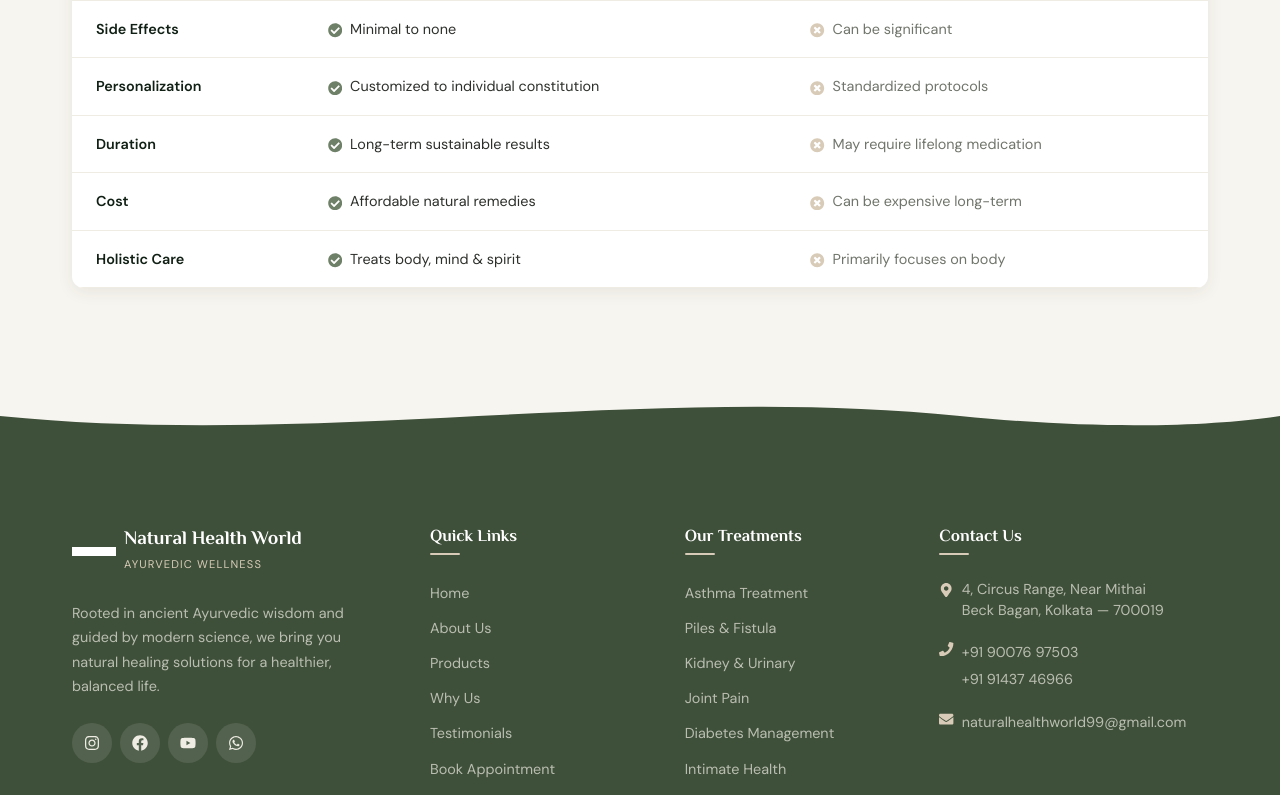
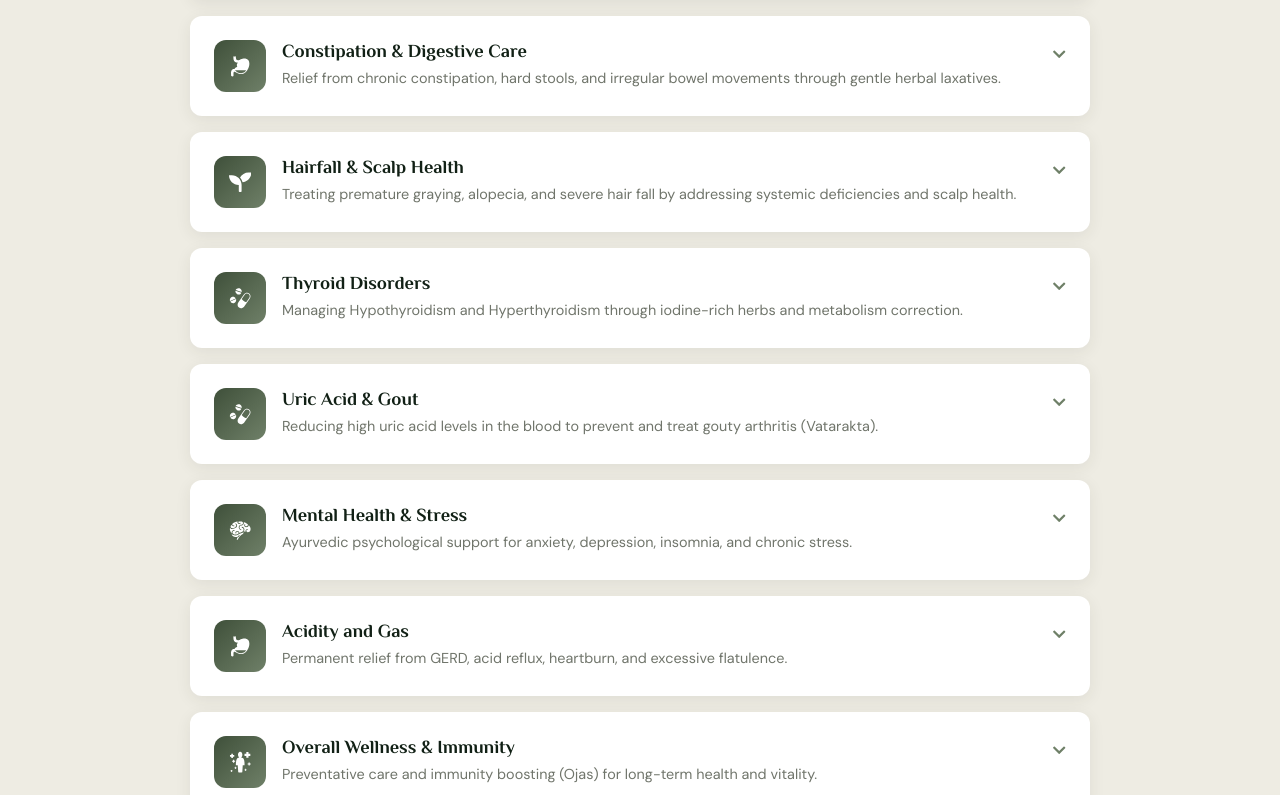
Before and after one commit to Codeaizan/Natural-Health, a React (Vite) app: page /why-us in a window 1280 px wide. Shown: the part 2805-3600 px from the top of the page. Built offline with nearby package versions, Linux system fonts and the light colour scheme.

Commit message:
feat: add 11 new specialized treatments to the data list

```diff
--- a/src/data/treatments.js
+++ b/src/data/treatments.js
@@ -56,6 +56,105 @@ const treatments = [
     successRate: '80%',
     symptoms: ['Hormonal imbalance', 'Low vitality', 'Reproductive concerns', 'Stress-related issues'],
   },
+  {
+    id: 7,
+    name: 'Weight Loss & Obesity',
+    icon: 'leaf',
+    description: 'Natural, sustainable weight management through Ayurvedic diet planning, metabolic correction, and herbal fat-burners.',
+    approach: 'We utilize Medohar Guggulu, Triphala, and targeted Udvartana (herbal powder massage) to enhance lipid metabolism without severe starvation or side effects.',
+    successRate: '82%',
+    symptoms: ['Excess weight', 'Lethargy', 'High BMI', 'Metabolic sluggishness'],
+  },
+  {
+    id: 8,
+    name: 'Skin Care & Dermatology',
+    icon: 'healing',
+    description: 'Ayurvedic management of eczema, psoriasis, acne, and pigmentation by purifying the blood and balancing Pitta dosha.',
+    approach: 'Internal administration of Neem, Manjistha, and Khadirarishta paired with external herbal pastes and Panchakarma detox (Virechana) for clear, radiant skin.',
+    successRate: '88%',
+    symptoms: ['Acne & breakouts', 'Eczema / Psoriasis', 'Skin allergies', 'Pigmentation'],
+  },
+  {
+    id: 9,
+    name: 'Liver Care',
+    icon: 'stomach',
+    description: 'Management of fatty liver, jaundice, and liver sluggishness using powerful hepatoprotective herbs.',
+    approach: 'Bhumi Amla, Kutki, and Kalmegh formulations work to detoxify the liver, reduce fat accumulation, and restore optimal hepatic enzyme function.',
+    successRate: '85%',
+    symptoms: ['Fatigue', 'Loss of appetite', 'Jaundice', 'Fatty liver disease'],
+  },
+  {
+    id: 10,
+    name: 'Women\'s Diseases & PCOS',
+    icon: 'herbs',
+    description: 'Holistic care for PCOS, menstrual irregularities, leukorrhea, and menopausal symptoms.',
+    approach: 'Ashoka, Lodhra, and Shatavari-based therapies correct hormonal imbalances, regulate the menstrual cycle, and improve uterine health naturally.',
+    successRate: '86%',
+    symptoms: ['Irregular periods', 'Pelvic pain', 'PCOS / PCOD', 'Menopausal flashes'],
+  },
+  {
+    id: 11,
+    name: 'Constipation & Digestive Care',
+    icon: 'stomach',
+    description: 'Relief from chronic constipation, hard stools, and irregular bowel movements through gentle herbal laxatives.',
+    approach: 'Customized dosages of Triphala, Isabgol, and Haritaki combined with dietary adjustments to restore natural bowel motility without causing dependency.',
+    successRate: '90%',
+    symptoms: ['Infrequent bowel movements', 'Bloating', 'Straining', 'Abdominal discomfort'],
+  },
+  {
+    id: 12,
+    name: 'Hairfall & Scalp Health',
+    icon: 'leaf',
+    description: 'Treating premature graying, alopecia, and severe hair fall by addressing systemic deficiencies and scalp health.',
+    approach: 'Bhringraj and Amla infused oils applied through Shirobhyanga, paired with internal Rasayana herbs to strengthen hair follicles from the root.',
+    successRate: '78%',
+    symptoms: ['Excessive hair shedding', 'Thinning hair', 'Dandruff', 'Premature graying'],
+  },
+  {
+    id: 13,
+    name: 'Thyroid Disorders',
+    icon: 'medicines',
+    description: 'Managing Hypothyroidism and Hyperthyroidism through iodine-rich herbs and metabolism correction.',
+    approach: 'Kanchnar Guggulu, Ashwagandha, and Punarnava help regulate thyroid gland function, manage weight fluctuations, and improve energy levels.',
+    successRate: '80%',
+    symptoms: ['Weight fluctuations', 'Fatigue', 'Mood swings', 'Temperature sensitivity'],
+  },
+  {
+    id: 14,
+    name: 'Uric Acid & Gout',
+    icon: 'medical',
+    description: 'Reducing high uric acid levels in the blood to prevent and treat gouty arthritis (Vatarakta).',
+    approach: 'Guduchi (Giloy) and Kaishore Guggulu formulations effectively flush out excess uric acid, reducing joint inflammation and severe pain.',
+    successRate: '84%',
+    symptoms: ['Intense joint pain', 'Swelling & redness', 'Stiffness', 'Elevated uric acid levels'],
+  },
+  {
+    id: 15,
+    name: 'Mental Health & Stress',
+    icon: 'brain',
+    description: 'Ayurvedic psychological support for anxiety, depression, insomnia, and chronic stress.',
+    approach: 'Nervine tonics like Brahmi, Jatamansi, and Shankhpushpi combined with Shirodhara therapy to calm the nervous system and promote deep, restorative sleep.',
+    successRate: '85%',
+    symptoms: ['Anxiety', 'Insomnia', 'Chronic stress', 'Depression'],
+  },
+  {
+    id: 16,
+    name: 'Acidity and Gas',
+    icon: 'stomach',
+    description: 'Permanent relief from GERD, acid reflux, heartburn, and excessive flatulence.',
+    approach: 'Cooling herbs like Amalaki, Yashtimadhu (Licorice), and Kamdudha Ras soothe the gastric mucosa, balance Pitta, and optimize digestion.',
+    successRate: '92%',
+    symptoms: ['Heartburn', 'Acid reflux', 'Bloating', 'Frequent burping'],
+  },
+  {
+    id: 17,
+    name: 'Overall Wellness & Immunity',
+    icon: 'healing',
+    description: 'Preventative care and immunity boosting (Ojas) for long-term health and vitality.',
+    approach: 'Daily regimens (Dinacharya) featuring Chyawanprash, Ashwagandha, and targeted detox plans to build robust immunity and prevent seasonal illnesses.',
+    successRate: '95%',
+    symptoms: ['Frequent illness', 'Low energy', 'General weakness', 'Lack of vitality'],
+  },
 ];
 
 export default treatments;
```
